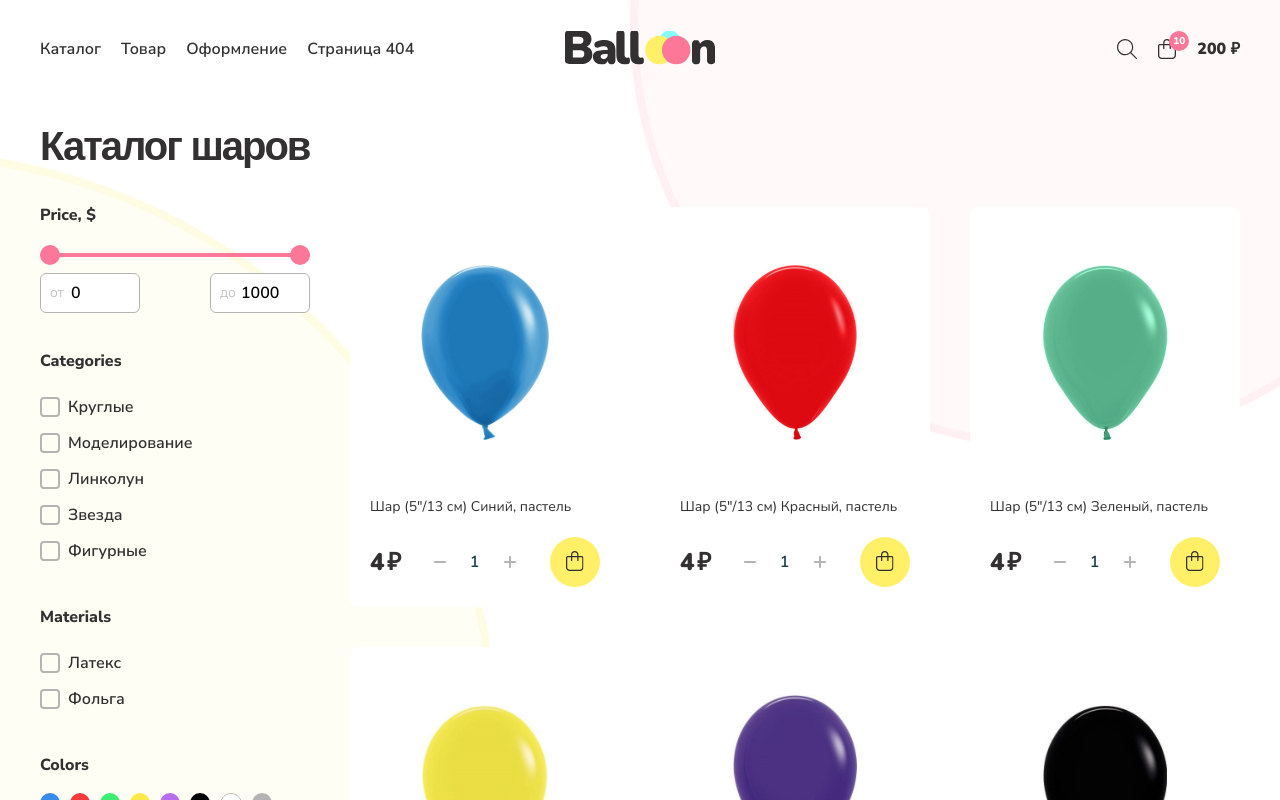
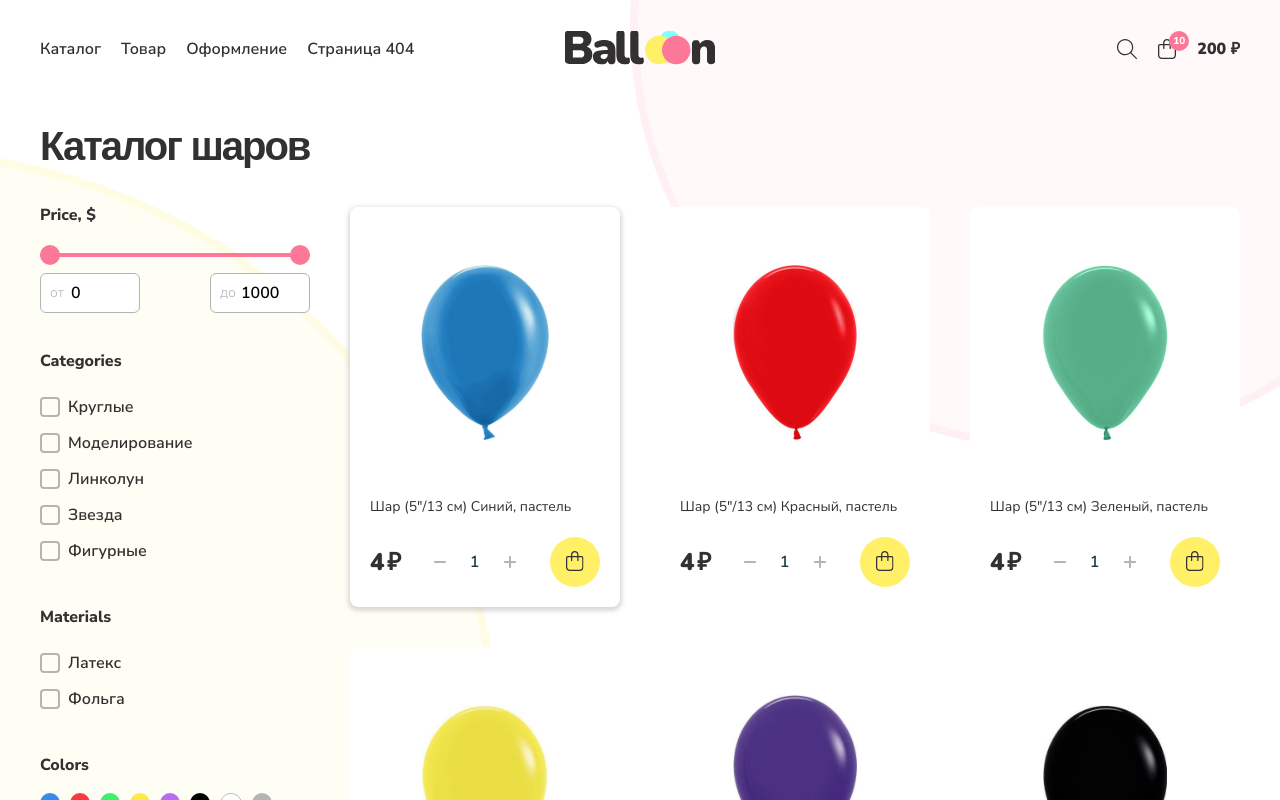
Before and after one commit to izmailowAlex/balloon-store, a React (Create React App) app: page /catalog in a window 1280 px wide. In both pictures the pointer is over the element 485 px from the left and 407 px from the top of the page. Shown: the top 800 px of the page. Built offline with nearby package versions, Linux system fonts and the light colour scheme.

Commit message:
feat: add card box-shadow on hover

```diff
--- a/src/components/Main/Catalog/CatalogListCards/Card/Card.css
+++ b/src/components/Main/Catalog/CatalogListCards/Card/Card.css
@@ -7,6 +7,12 @@
   border-radius: 8px;
   overflow: hidden;
   position: relative;
+  transition: box-shadow 0.3s linear;
+  box-shadow: 0 0 0 0 transparent;
+}
+
+.card:hover {
+  box-shadow: 0 2px 4px 2px rgba(180, 180, 180, 0.5);
 }
 
 .card::before {
```
